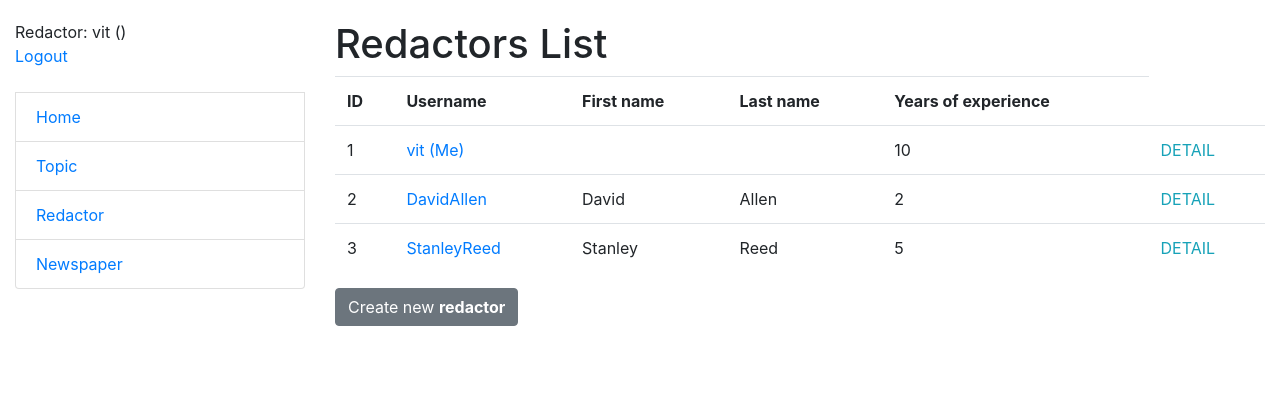
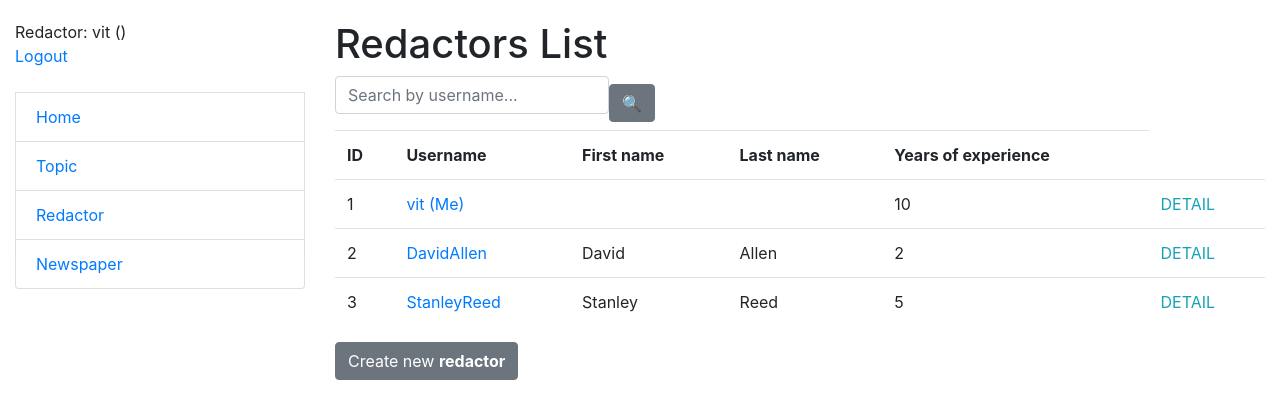
Before and after one commit to destr34/newspaper-agency, a Django app: page /news-agency/redactors/ in a window 1280 px wide. Shown: the top 419 px of the page. Run offline with Django 4.2, Linux system fonts and the light colour scheme; a user stored in the database is signed in; data comes from the database, SQL or seed files in the repository; some libraries are stand-ins or nearby versions.

Commit message:
Add search_form block to redactor_list.html

```diff
--- a/templates/news_agency/redactor_list.html
+++ b/templates/news_agency/redactor_list.html
@@ -4,6 +4,9 @@
     <h1>
       Redactors List
     </h1>
+    {% block search_form %}
+      {% include "includes/search_form.html" %}
+    {% endblock %}
 
     {% if redactor_list %}
     <table class="table">
```
